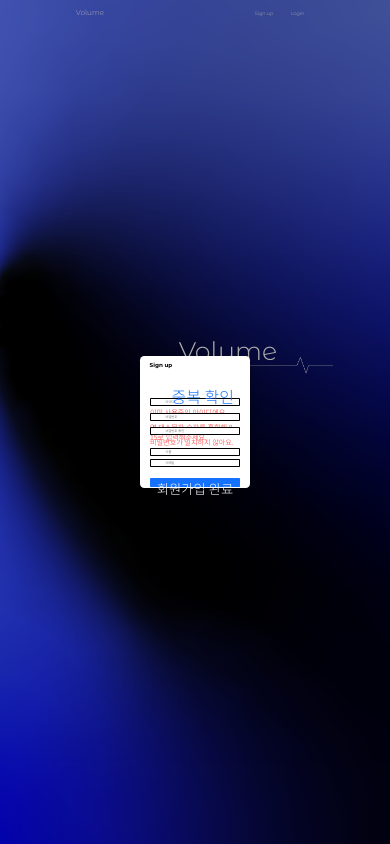
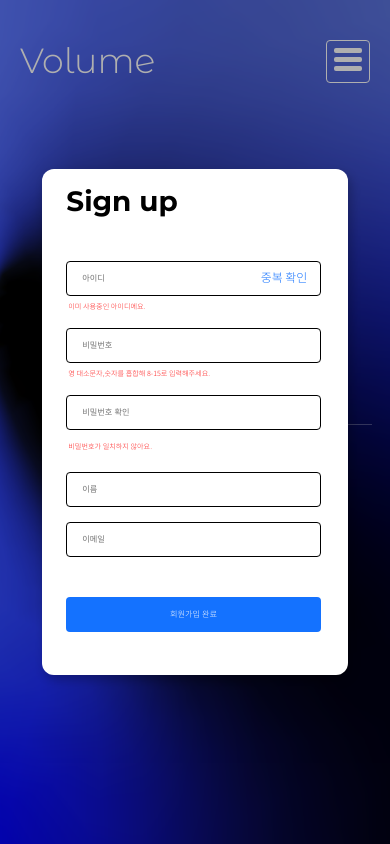
Before and after one commit to WebVolume/volume-client, a React (Create React App) app: page / in a window 390 px wide. Both pictures are taken after a click on the button "Sign Up". Built offline with nearby package versions, Linux system fonts and the light colour scheme.

Commit message:
로그인 페이지 반응형

```diff
--- a/src/assets/styles/_typography.scss
+++ b/src/assets/styles/_typography.scss
@@ -86,4 +86,37 @@
     font-size: vw-t(18px);
     line-height: vw-t(26px);
   }
+
+  .fs-35 {
+    font-size: vw-t(35px);
+  }
+
+  .fs-36 {
+    font-size: vw-t(36px);
+  }
+
+  .fs-24 {
+    font-size: vw-t(24px);
+  }
+
+  .fs-28 {
+    font-size: vw-t(28px);
+  }
+
+  .fs-16 {
+    font-size: vw-t(16px);
+  }
+
+  .fs-18 {
+    font-size: vw-t(18px);
+  }
+
+  .fs-28 {
+    font-size: vw-t(28px);
+  }
 }
+@media screen and (max-width: $PHONE_CRITERIA) {
+  .fs-36 {
+    font-size: vw-p(35px);
+  }
+}
--- a/src/components/SignModal/Modal.scss
+++ b/src/components/SignModal/Modal.scss
@@ -32,3 +32,34 @@
     }
   }
 }
+
+@media screen and (max-width: 764px) {
+  .signin-dimmer,
+  .signup-dimmer {
+    .modal-box {
+      height: vw-t(45px);
+      border-radius: vw-t(4px);
+      width: vw-t(342px);
+    }
+    .modal-container {
+      width: vw-t(415px);
+      height: vw-t(652px);
+    }
+  }
+}
+
+@media screen and (max-width: 391px) {
+  .signin-dimmer,
+  .signup-dimmer {
+    .modal-box {
+      height: vw-p(35px);
+      border-radius: vw-p(4px);
+      width: vw-p(255px);
+    }
+    .modal-container {
+      width: vw-p(306px);
+      height: vw-p(508px);
+      border-radius: vw-p(12px);
+    }
+  }
+}
--- a/src/components/SignModal/SignInModal/SignInModal.tsx
+++ b/src/components/SignModal/SignInModal/SignInModal.tsx
@@ -11,7 +11,7 @@ const SignInModal = (props: any) => {
         className="modal-container flex column"
         onClick={e => e.stopPropagation()}
       >
-        <p className="modal-container__login-title fs-35 w-600 mont-alt">
+        <p className="modal-container__login-title fs-28 w-600 mont-alt">
           Login
         </p>
         <div className="login-form">
@@ -29,7 +29,7 @@ const SignInModal = (props: any) => {
             아이디 또는 비밀번호가 달라요.
           </p>
           <button className="modal-container__continue-btn modal-box fs-16 fc-white">
-            계속
+            로그인하기
           </button>
         </div>
         <div className="find-and-signup-container flex ">
@@ -42,7 +42,7 @@ const SignInModal = (props: any) => {
         </div>
         <p className="modal-container__or flex align-center">또는</p>
         <div className="simple-login-form">
-          <p className="fs-18">간편로그인</p>
+          <p className="simple-login-form__title fs-18">간편로그인</p>
           <button className="simple-login-form__google-login-btn modal-box fs-16">
             구글로 시작하기
           </button>
--- a/src/components/SignModal/SignUpModal/SignUpModal.scss
+++ b/src/components/SignModal/SignUpModal/SignUpModal.scss
@@ -20,7 +20,7 @@
       margin-bottom: vw(19px);
     }
     &__email-input {
-      margin-bottom: vw(50px);
+      margin-bottom: vw(42px);
     }
     &__waring-comment {
       color: $RED_FF1D;
@@ -30,3 +30,60 @@
     }
   }
 }
+
+@media screen and (max-width: 764px) {
+  .signup-dimmer {
+    .modal-container {
+      padding: vw-t(45px) vw-t(33px);
+      &__signup-title {
+        margin-bottom: vw-t(66px);
+      }
+      &__id-duplication-check {
+        right: vw-t(32px);
+        top: vw-t(30px);
+      }
+      &__password-auth-input {
+        margin-bottom: vw-t(6px);
+      }
+      &__name-input {
+        margin-bottom: vw-t(19px);
+      }
+      &__email-input {
+        margin-bottom: vw-t(50px);
+      }
+      &__waring-comment {
+        height: vw-t(30px);
+        padding: vw-t(5px) vw-t(2px);
+      }
+    }
+  }
+}
+
+@media screen and (max-width: 391px) {
+  .signup-dimmer {
+    .modal-container {
+      padding: vw-p(19px) vw-p(24px);
+      &__signup-title {
+        font-size: vw-p(28px);
+      }
+      &__id-duplication-check {
+        top: vw-p(23px);
+        font-size: vw-p(12px);
+      }
+      &__password-auth-input {
+        margin-bottom: vw-p(6px);
+      }
+      &__name-input {
+        margin-bottom: vw-p(15px);
+      }
+      &__email-input {
+        margin-bottom: vw-p(40px);
+      }
+      &__waring-comment {
+        height: vw-p(30px);
+        padding: vw-p(5px) vw-p(2px);
+        margin-bottom: vw-p(2px);
+      }
+    }
+  }
+}
--- a/src/components/SignModal/SignUpModal/SignUpModal.tsx
+++ b/src/components/SignModal/SignUpModal/SignUpModal.tsx
@@ -49,7 +49,7 @@ const SignUpModal = (props: any) => {
           className="modal-container__email-input fs-16 modal-box"
           placeholder="이메일"
         />
-        <button className="modal-container__continue-btn modal-box">
+        <button className="modal-container__continue-btn fs-16 modal-box">
           회원가입 완료
         </button>
       </div>
--- a/src/components/SignModal/SocialSignUpModal/SocialSignUpModal.scss
+++ b/src/components/SignModal/SocialSignUpModal/SocialSignUpModal.scss
@@ -22,3 +22,60 @@
     }
   }
 }
+
+@media screen and (max-width: 764px) {
+  .signup-dimmer {
+    .social-modal-container {
+      width: vw-t(415px);
+      height: vw-t(487px);
+      padding: vw-t(45px) vw-t(27px);
+      .modal-box {
+        width: vw-t(361px);
+      }
+      &__signup-title {
+        margin-bottom: vw-t(13px);
+      }
+      &__sub-title {
+        margin-bottom: vw-t(45px);
+      }
+      &__id-input {
+        margin-bottom: vw-t(43px);
+      }
+      &__name-input {
+        margin-bottom: vw-t(18px);
+      }
+      &__email-input {
+        margin-bottom: vw-t(50px);
+      }
+    }
+  }
+}
+
+@media screen and (max-width: 391px) {
+  .signup-dimmer {
+    .social-modal-container {
+      width: vw-p(306px);
+      height: vw-p(392px);
+      padding: vw-p(52px) vw-p(17px);
+      .modal-box {
+        width: vw-p(272px);
+      }
+      &__signup-title {
+        margin-bottom: vw-p(13px);
+        font-size: vw-p(21px);
+      }
+      &__sub-title {
+        margin-bottom: vw-p(34px);
+      }
+      &__id-input {
+        margin-bottom: vw-p(33px);
+      }
+      &__name-input {
+        margin-bottom: vw-p(14px);
+      }
+      &__email-input {
+        margin-bottom: vw-p(38px);
+      }
+    }
+  }
+}
--- a/src/screens/Home/Home.scss
+++ b/src/screens/Home/Home.scss
@@ -5,7 +5,9 @@
   -moz-background-size: cover;
   -o-background-size: cover;
   background-size: cover;
-
+  .phone {
+    display: none;
+  }
   width: 100vw;
   height: 100vh;
 
@@ -18,17 +20,6 @@
     padding: vw(44px) vw(373px);
     &__logo-title {
       flex: 8;
-    }
-    &__hamburger-btn {
-      width: vw-p(44px);
-      height: vw-p(43px);
-      border: vw-p(1px) solid $WHITE_FF;
-      border-radius: vw-p(4px);
-      display: none;
-    }
-    &__hamburger-icon {
-      width: vw-p(28px);
-      height: vw-p(23px);
     }
     &__signup-btn,
     &__signin-btn {
@@ -60,3 +51,78 @@
     }
   }
 }
+
+@media screen and (max-width: 764px) {
+  .home-wrapper {
+    .header-container {
+      padding: vw-t(40px);
+      &__signup-btn,
+      &__signin-btn {
+        flex: 2;
+      }
+    }
+
+    .main-container {
+      left: vw-t(287px);
+      top: 35%;
+      &__logo-title {
+        font-size: vw-t(72px);
+      }
+      &__logo-img {
+        width: vw-t(444px);
+        height: vw-t(49px);
+        top: vw-t(55px);
+      }
+      &__signup-btn {
+        top: vw-t(124px);
+        width: vw-t(339px);
+        height: vw-t(67px);
+        border: vw-t(2px) solid $WHITE_FF;
+      }
+    }
+  }
+}
+
+@media screen and (max-width: 391px) {
+  .home-wrapper {
+    .desktopTablet {
+      display: none;
+    }
+    .phone {
+      display: block;
+    }
+    .header-container {
+      padding: vw-p(40px) vw-p(20px);
+      &__hamburger-btn {
+        width: vw-p(44px);
+        height: vw-p(43px);
+        border: vw-p(1px) solid $WHITE_FF;
+        border-radius: vw-p(4px);
+      }
+      &__hamburger-icon {
+        width: vw-p(28px);
+        height: vw-p(23px);
+      }
+    }
+
+    .main-container {
+      left: vw-p(73px);
+      top: vw-p(270px);
+      &__logo-title {
+        font-size: vw-p(50px);
+      }
+      &__logo-img {
+        width: vw-p(300px);
+        height: vw-p(33px);
+        top: vw-p(40px);
+      }
+      &__signup-btn {
+        top: vw-p(90px);
+        width: vw-p(231px);
+        height: vw-p(45px);
+        border: vw-p(2px) solid $WHITE_FF;
+        font-size: vw-p(23px);
+      }
+    }
+  }
+}
--- a/src/screens/Home/Home.tsx
+++ b/src/screens/Home/Home.tsx
@@ -31,13 +31,13 @@ function Home() {
           />
         </button>
         <button
-          className="header-container__signup-btn fs-24 "
+          className="header-container__signup-btn fs-24 desktopTablet"
           onClick={handleSignUpModalVisible}
         >
           Sign up
         </button>
         <button
-          className="header-container__signin-btn fs-24"
+          className="header-container__signin-btn fs-24 desktopTablet"
           onClick={handleSignInModalVisible}
         >
           Login
```
Also changed, not shown: src/components/SignModal/SignInModal/SignInModal.scss (+105 -1 lines).
